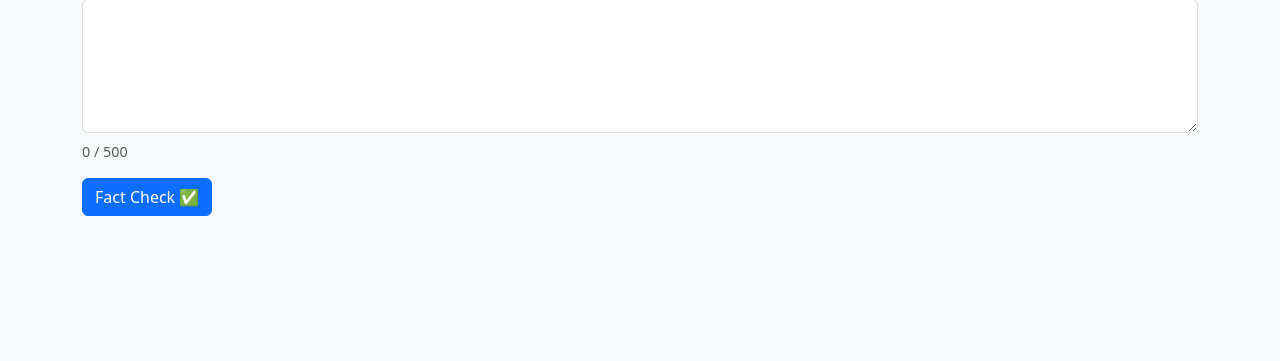
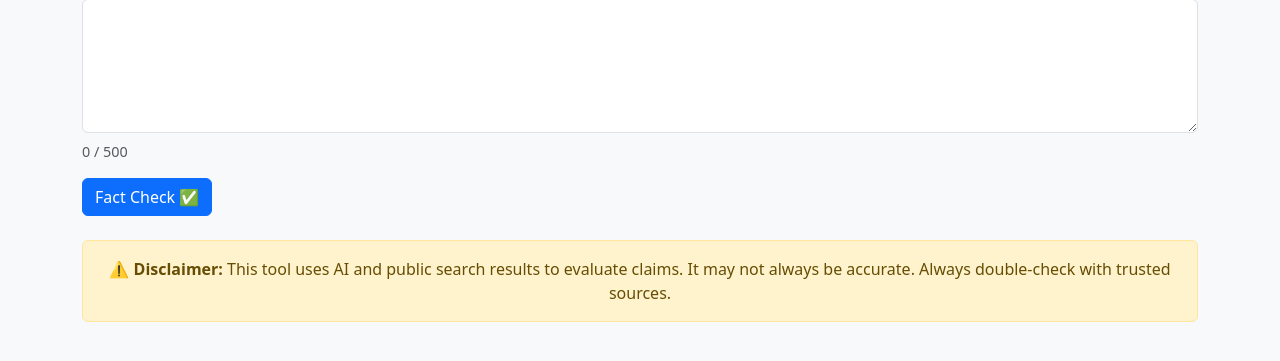
Before and after one commit to cloudsyncclaimcheck/claim-check, a Flask app: page / in a window 1280 px wide. Shown: the part 163-524 px from the top of the page. Run offline with Flask 3, Linux system fonts and the light colour scheme; parts of the project's set-up code (start-up, migrations or seed data) failed here and were passed over.

Commit message:
Add disclaimer to result page

```diff
--- a/templates/index.html
+++ b/templates/index.html
@@ -26,6 +26,10 @@
       </div>
       <button type="submit" id="submitBtn" class="btn btn-primary">Fact Check ✅</button>
     </form>
+    <div class="alert alert-warning mt-4 text-center" role="alert">
+  ⚠️ <strong>Disclaimer:</strong> This tool uses AI and public search results to evaluate claims. It may not always be accurate. Always double-check with trusted sources.
+    </div>
+
   </div>
 
   <script>
--- a/templates/result.html
+++ b/templates/result.html
@@ -10,6 +10,9 @@
     <div class="text-center mb-4">
       <h1 class="display-5">✅ Fact Check Results</h1>
       <p class="text-muted">Each claim was independently verified using web search + AI reasoning.</p>
+    </div>
+    <div class="alert alert-warning text-center" role="alert">
+  ⚠️ <strong>Disclaimer:</strong> This tool uses <strong>AI</strong> and <strong>public search results</strong> to evaluate claims. It may not always be accurate. Always double-check with trusted sources.
     </div>
 
     {% for result in results %}
```
